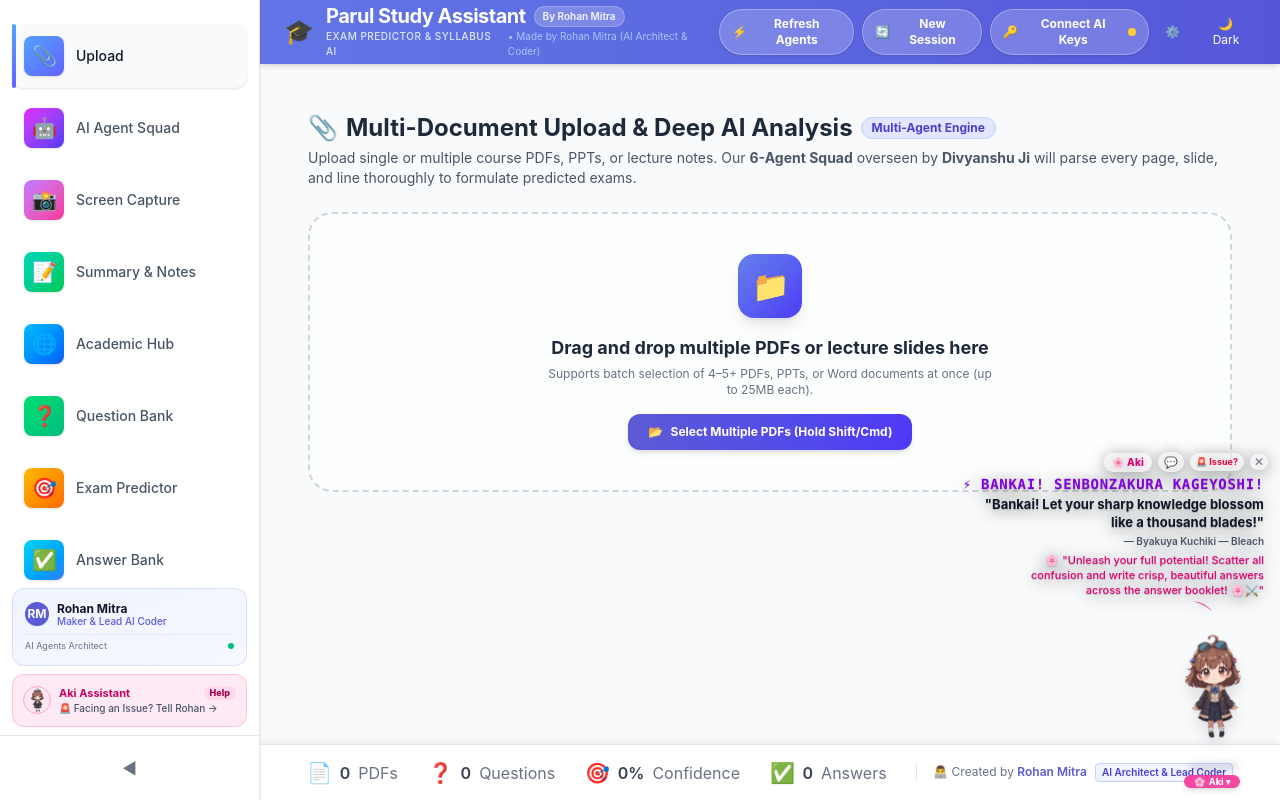
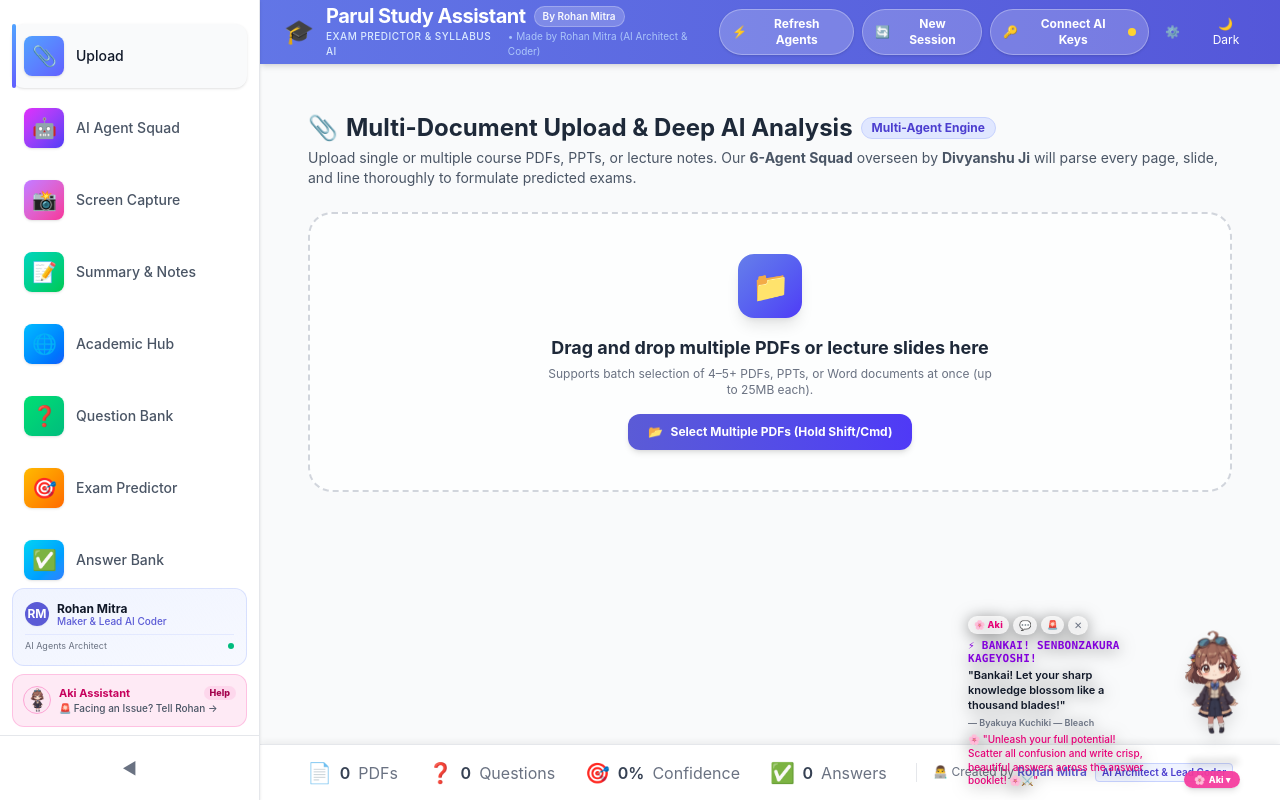
Before and after one commit to ronniee96/parul-study-assistant, a React (Vite) app in the folder frontend/: page / in a window 1280 px wide. Built offline with nearby package versions, Linux system fonts and the light colour scheme.

Commit message:
fix: simplify Divyanshu Ji title to 'Academic Patron' everywhere + fix Aki text overlap (flex-row layout)

```diff
--- a/frontend/src/components/AgentSquadTab.jsx
+++ b/frontend/src/components/AgentSquadTab.jsx
@@ -5,7 +5,7 @@ const AGENTS = [
   {
     id: 'president',
     name: 'Divyanshu Ji',
-    role: 'University President & Chief Academic Patron',
+    role: 'Academic Patron',
     avatar: '🏛️',
     model: 'Gemini 1.5 Pro / GPT-4o Enterprise',
     gradient: 'from-blue-600 via-indigo-600 to-purple-700',
--- a/frontend/src/components/AkiDashboardCompanion.jsx
+++ b/frontend/src/components/AkiDashboardCompanion.jsx
@@ -203,63 +203,47 @@ export default function AkiDashboardCompanion({
   };
 
   return (
-    <div className="fixed bottom-3 right-3 z-40 select-none flex flex-col items-end pointer-events-none">
+    /* ── OUTER: flex-row — TEXT on LEFT, AKI on RIGHT — anchored bottom-right corner ── */
+    <div className="fixed bottom-3 right-3 z-40 select-none flex flex-row items-end gap-2 pointer-events-none">
 
-      {/* ──────────────────────────────────────────────────────────────────── */}
-      {/* BACKGROUNDLESS ANIME SPEECH DIALOGUE (SPEAKING DIRECTLY FROM MOUTH)   */}
-      {/* ──────────────────────────────────────────────────────────────────── */}
+      {/* ══════════════════════════════════════════════════════════════════ */}
+      {/* LEFT COLUMN — BACKGROUNDLESS SPEECH TEXT (max 180px, never bleeds) */}
+      {/* ══════════════════════════════════════════════════════════════════ */}
       <AnimatePresence>
         {isExpanded && (
           <motion.div
-            initial={{ opacity: 0, y: 10, scale: 0.95 }}
-            animate={{ opacity: 1, y: 0, scale: 1 }}
-            exit={{ opacity: 0, y: 10, scale: 0.95 }}
-            transition={{ duration: 0.2 }}
-            className="pointer-events-auto mb-1 w-[260px] sm:w-[310px] text-right flex flex-col items-end relative drop-shadow-[0_2px_8px_rgba(0,0,0,0.5)] dark:drop-shadow-[0_2px_12px_rgba(0,0,0,0.9)] cursor-pointer select-none"
-            onClick={handleAkiClick}
-            title="Click to cycle quote & watch Aki jump! 🌸"
+            initial={{ opacity: 0, x: 16, scale: 0.95 }}
+            animate={{ opacity: 1, x: 0, scale: 1 }}
+            exit={{ opacity: 0, x: 16, scale: 0.95 }}
+            transition={{ duration: 0.22 }}
+            className="pointer-events-auto flex flex-col items-start text-left max-w-[180px] drop-shadow-[0_2px_8px_rgba(0,0,0,0.55)] dark:drop-shadow-[0_2px_12px_rgba(0,0,0,0.9)] select-none"
           >
-            {/* Minimalist Top Indicator & Controls (Transparent, Backgroundless) */}
-            <div className="flex items-center gap-1.5 mb-0.5">
-              <span className="text-[10px] font-extrabold tracking-wide text-pink-600 dark:text-pink-300 bg-white/70 dark:bg-black/70 px-2 py-0.5 rounded-full backdrop-blur-xs">
+            {/* ── Controls row (tiny, on top of the text column) ── */}
+            <div className="flex items-center gap-1 mb-1 flex-wrap">
+              <span className="text-[9px] font-extrabold tracking-wide text-pink-600 dark:text-pink-300 bg-white/75 dark:bg-black/70 px-1.5 py-0.5 rounded-full backdrop-blur-xs">
                 🌸 Aki
               </span>
               <button
-                onClick={(e) => {
-                  e.stopPropagation();
-                  setShowChatInput(!showChatInput);
-                }}
-                className="text-[11px] p-0.5 text-gray-700 dark:text-gray-200 hover:text-pink-600 cursor-pointer bg-white/70 dark:bg-black/70 rounded-full px-1.5 backdrop-blur-xs"
+                onClick={(e) => { e.stopPropagation(); setShowChatInput(!showChatInput); }}
+                className="text-[10px] text-gray-700 dark:text-gray-200 hover:text-pink-600 cursor-pointer bg-white/75 dark:bg-black/70 rounded-full px-1.5 py-0.5 backdrop-blur-xs"
                 title="Ask Aki a quick study question"
-              >
-                💬
-              </button>
+              >💬</button>
               <button
-                onClick={(e) => {
-                  e.stopPropagation();
-                  handleRedirectToFeedback();
-                }}
-                className="text-[9px] font-bold text-rose-600 dark:text-rose-400 bg-white/70 dark:bg-black/70 px-1.5 py-0.5 rounded-full backdrop-blur-xs cursor-pointer hover:bg-rose-100"
-                title="Facing any issue? Report to Divyanshu Ji & Squad"
-              >
-                🚨 Issue?
-              </button>
+                onClick={(e) => { e.stopPropagation(); handleRedirectToFeedback(); }}
+                className="text-[9px] font-bold text-rose-600 dark:text-rose-400 bg-white/75 dark:bg-black/70 px-1.5 py-0.5 rounded-full backdrop-blur-xs cursor-pointer hover:bg-rose-100"
+                title="Report issue to Divyanshu Ji & Squad"
+              >🚨</button>
               <button
-                onClick={(e) => {
-                  e.stopPropagation();
-                  setIsExpanded(false);
-                }}
-                className="text-gray-500 hover:text-gray-800 dark:hover:text-gray-100 text-xs px-1 cursor-pointer bg-white/70 dark:bg-black/70 rounded-full backdrop-blur-xs"
+                onClick={(e) => { e.stopPropagation(); setIsExpanded(false); }}
+                className="text-gray-500 hover:text-gray-800 dark:hover:text-gray-100 text-[10px] px-1.5 py-0.5 cursor-pointer bg-white/75 dark:bg-black/70 rounded-full backdrop-blur-xs"
                 title="Hide speech"
-              >
-                ✕
-              </button>
+              >✕</button>
             </div>
 
-            {/* CHAT INPUT MODE (OPTIONAL, DISCREET) */}
+            {/* ── Chat input mode ── */}
             {showChatInput ? (
               <div
-                className="w-full p-2 rounded-xl bg-white/90 dark:bg-gray-900/90 backdrop-blur-md border border-pink-400/40 text-left shadow-lg mt-1"
+                className="w-full p-2 rounded-xl bg-white/90 dark:bg-gray-900/90 backdrop-blur-md border border-pink-400/40 shadow-lg"
                 onClick={(e) => e.stopPropagation()}
               >
                 {akiChatReply ? (
@@ -268,16 +252,10 @@ export default function AkiDashboardCompanion({
                   </p>
                 ) : (
                   <p className="text-[10px] text-gray-600 dark:text-gray-400 mb-1">
-                    Ask Aki anything about exam prep or Antigravity!
+                    Ask Aki anything!
                   </p>
                 )}
-                <form
-                  onSubmit={(e) => {
-                    e.preventDefault();
-                    handleSendAkiQuery();
-                  }}
-                  className="flex items-center gap-1"
-                >
+                <form onSubmit={(e) => { e.preventDefault(); handleSendAkiQuery(); }} className="flex items-center gap-1">
                   <input
                     type="text"
                     value={userQuery}
@@ -289,91 +267,70 @@ export default function AkiDashboardCompanion({
                     type="submit"
                     disabled={isAskingAki || !userQuery.trim()}
                     className="px-2 py-1 bg-pink-600 text-white font-bold text-[10px] rounded-lg cursor-pointer disabled:opacity-50"
-                  >
-                    Send
-                  </button>
+                  >Send</button>
                 </form>
               </div>
             ) : (
-              /* PURE BACKGROUNDLESS FLOATING MANGA DIALOGUE DIRECTLY FROM HER MOUTH */
-              <div className="flex flex-col items-end text-right px-1">
-                {/* 1. ROMAJI HEADING ON TOP (CLEAN, BALANCED FONT SIZE, NO BOX) */}
-                <p className="font-mono font-black text-xs sm:text-sm uppercase tracking-wider text-purple-700 dark:text-purple-300 text-shadow-sm">
+              /* ── PURE BACKGROUNDLESS SPEECH — click anywhere to cycle quote ── */
+              <div
+                className="flex flex-col items-start text-left cursor-pointer"
+                onClick={handleAkiClick}
+                title="Click to cycle quote & watch Aki jump! 🌸"
+              >
+                {/* 1. ROMAJI on top */}
+                <p className="font-mono font-black text-[11px] uppercase tracking-wide text-purple-700 dark:text-purple-300 leading-tight break-words w-full">
                   ⚡ {activeQuote.romaji}
                 </p>
 
-                {/* 2. ENGLISH TRANSLATION BELOW IN CLEAN READABLE FONT */}
-                <p className="font-sans font-bold text-xs sm:text-[13px] text-gray-900 dark:text-white leading-snug mt-0.5 text-shadow-sm">
+                {/* 2. English translation */}
+                <p className="font-sans font-semibold text-[11px] text-gray-900 dark:text-white leading-snug mt-0.5 break-words w-full">
                   "{activeQuote.english}"
                 </p>
 
-                {/* 3. SUBTLE AUTHOR / ANIME SOURCE */}
-                <span className="text-[10px] text-gray-600 dark:text-gray-300 font-semibold mt-0.5">
+                {/* 3. Author */}
+                <span className="text-[9px] text-gray-500 dark:text-gray-400 font-semibold mt-0.5">
                   — {activeQuote.author}
                 </span>
 
-                {/* 4. AKI'S CHEERING VOICE LINE */}
-                <p className="text-[11px] text-pink-600 dark:text-pink-300 font-medium leading-snug mt-1 text-shadow-xs max-w-[270px]">
+                {/* 4. Aki voice line */}
+                <p className="text-[10px] text-pink-600 dark:text-pink-300 font-medium leading-snug mt-1 break-words w-full">
                   🌸 "{activeQuote.voice}"
                 </p>
-
-                {/* Manga Dialogue Tail pointing directly towards Aki's mouth */}
-                <div className="w-6 h-3 relative mt-0.5 mr-12 opacity-85">
-                  <svg viewBox="0 0 24 12" className="w-6 h-3 text-pink-500 fill-current">
-                    <path d="M 0 0 C 14 1 18 8 22 12 C 16 6 8 2 0 0 Z" />
-                  </svg>
-                </div>
               </div>
             )}
           </motion.div>
         )}
       </AnimatePresence>
 
-      {/* ──────────────────────────────────────────────────────────────────── */}
-      {/* REALISTIC ANIMATED ANIME MASCOT (AKI) WITH POSES, EYE BLINK & BOB   */}
-      {/* ──────────────────────────────────────────────────────────────────── */}
+      {/* ══════════════════════════════════════════════════════════════════ */}
+      {/* RIGHT COLUMN — AKI FIGURE (fixed right-edge, no overlap with text)  */}
+      {/* ══════════════════════════════════════════════════════════════════ */}
       <div className="pointer-events-auto flex flex-col items-center relative cursor-pointer group">
 
-        {/* Floating Emote Particles during Jump (ONLY English / Romaji emojis) */}
+        {/* Floating Emote Particles — scoped inside Aki's column, no page bleed */}
         <AnimatePresence>
           {emotes.map((em) => (
             <motion.div
               key={em.id}
               initial={{ opacity: 0, scale: 0.4, x: 0, y: 0 }}
-              animate={{ opacity: 1, scale: 1.25, x: em.x, y: em.y }}
+              animate={{ opacity: 1, scale: 1.2, x: em.x, y: em.y }}
               exit={{ opacity: 0, scale: 0.2 }}
               transition={{ duration: 0.9, ease: "easeOut" }}
-              className="absolute -top-4 pointer-events-none font-bold text-xs sm:text-sm select-none z-50 text-pink-500 whitespace-nowrap drop-shadow-xs"
+              className="absolute -top-4 pointer-events-none font-bold text-xs select-none z-50 text-pink-500 whitespace-nowrap drop-shadow-xs"
             >
               {em.icon}
             </motion.div>
           ))}
         </AnimatePresence>
 
-        {/* Mascot Wrapper with Organic Anime Movement, Eye Blink & Trampoline Jump */}
+        {/* Mascot: Organic Anime Movement + Eye Blink + Trampoline Jump */}
         <motion.div
           animate={
             actionState === 'jumping'
-              ? {
-                  y: [0, 8, -48, 6, -18, 0],
-                  scaleY: [1, 0.72, 1.26, 0.88, 1.05, 1],
-                  scaleX: [1, 1.26, 0.84, 1.10, 0.98, 1],
-                  rotate: [0, -8, 8, -4, 0]
-                }
+              ? { y: [0, 8, -48, 6, -18, 0], scaleY: [1, 0.72, 1.26, 0.88, 1.05, 1], scaleX: [1, 1.26, 0.84, 1.10, 0.98, 1], rotate: [0, -8, 8, -4, 0] }
               : isTalking
-              ? {
-                  // Lively rhythmic bob while speaking / cheering
-                  y: [0, -3, 1, -2, 0],
-                  rotate: [0, -2, 2, -1, 0],
-                  scaleY: [1, 1.03, 0.98, 1]
-                }
-              : {
-                  // Gentle organic anime breathing & hair sway
-                  y: [0, -4, 0],
-                  scaleY: isBlinking ? [1, 0.96, 1] : [1, 1.025, 1],
-                  scaleX: [1, 0.99, 1],
-                  rotate: [0, 1.2, -1.2, 0]
-                }
+              ? { y: [0, -3, 1, -2, 0], rotate: [0, -2, 2, -1, 0], scaleY: [1, 1.03, 0.98, 1] }
+              : { y: [0, -4, 0], scaleY: isBlinking ? [1, 0.96, 1] : [1, 1.025, 1], scaleX: [1, 0.99, 1], rotate: [0, 1.2, -1.2, 0] }
           }
           transition={
             actionState === 'jumping'
@@ -384,19 +341,13 @@ export default function AkiDashboardCompanion({
           }
           onClick={handleAkiClick}
           className="relative flex flex-col items-center"
-          title="Click Aki to make her jump & cheer with cool quotes! 🌸"
+          title="Click Aki to jump & cheer! 🌸"
         >
-          {/* Dynamic Anime Mascot Image with smooth pose transitions */}
           <div className="w-24 h-32 sm:w-28 sm:h-36 relative flex items-center justify-center">
             <motion.img
               key={currentPoseImg}
               initial={{ opacity: 0.85, scale: 0.97 }}
-              animate={{
-                opacity: 1,
-                scale: 1,
-                // Eye blink micro-squash
-                scaleY: isBlinking ? 0.96 : 1
-              }}
+              animate={{ opacity: 1, scale: 1, scaleY: isBlinking ? 0.96 : 1 }}
               transition={{ duration: 0.18 }}
               src={currentPoseImg}
               alt="Aki - Anime Companion"
@@ -404,18 +355,12 @@ export default function AkiDashboardCompanion({
             />
           </div>
 
-          {/* Dynamic 3D Ground Shadow */}
+          {/* Ground shadow */}
           <motion.div
             animate={
               actionState === 'jumping'
-                ? {
-                    scale: [1, 1.3, 0.4, 1.1, 0.7, 1],
-                    opacity: [0.35, 0.45, 0.12, 0.4, 0.2, 0.35]
-                  }
-                : {
-                    scale: [1, 0.85, 1],
-                    opacity: [0.35, 0.25, 0.35]
-                  }
+                ? { scale: [1, 1.3, 0.4, 1.1, 0.7, 1], opacity: [0.35, 0.45, 0.12, 0.4, 0.2, 0.35] }
+                : { scale: [1, 0.85, 1], opacity: [0.35, 0.25, 0.35] }
             }
             transition={
               actionState === 'jumping'
@@ -426,11 +371,11 @@ export default function AkiDashboardCompanion({
           />
         </motion.div>
 
-        {/* Minimalist Floating Pill Toggle */}
+        {/* Pill toggle to show/hide speech */}
         <div
           onClick={() => setIsExpanded(!isExpanded)}
-          className="mt-1 px-2.5 py-0.8 rounded-full bg-pink-500/90 hover:bg-pink-600 text-white font-extrabold text-[9px] shadow-md backdrop-blur-md transition-all flex items-center gap-1 cursor-pointer hover:scale-105 active:scale-95"
-          title={isExpanded ? "Collapse chat bubble" : "Open chat bubble"}
+          className="mt-1 px-2.5 py-0.5 rounded-full bg-pink-500/90 hover:bg-pink-600 text-white font-extrabold text-[9px] shadow-md backdrop-blur-md transition-all flex items-center gap-1 cursor-pointer hover:scale-105 active:scale-95"
+          title={isExpanded ? 'Hide Aki speech' : 'Show Aki speech'}
         >
           <span>🌸</span>
           <span>Aki {isExpanded ? '▾' : '▴'}</span>
--- a/frontend/src/components/SettingsTab.jsx
+++ b/frontend/src/components/SettingsTab.jsx
@@ -337,7 +337,7 @@ export default function SettingsTab({
   }, [apiKeys]);
 
   const AGENT_PERSONAS = [
-    { id: 'dr_divyanshu', name: 'Divyanshu Ji', role: 'President & Chief Academic Patron', icon: '🏛️', desc: 'Presides over university academic excellence, Bloom\'s Taxonomy governance, and overall exam syllabus integrity.' },
+    { id: 'dr_divyanshu', name: 'Divyanshu Ji', role: 'Academic Patron', icon: '🏛️', desc: 'Presides over university academic excellence, Bloom\'s Taxonomy governance, and overall exam syllabus integrity.' },
     { id: 'prof_mukherjee', name: 'Prof. Mukherjee', role: 'Descriptive & Frameworks Lead', icon: '✍️', desc: 'Specializes in 10-mark blueprints, ASCII process flowcharts, and managerial essays.' },
     { id: 'prof_kulkarni', name: 'Prof. Kulkarni', role: 'Applied Case & Quantitative Analyst', icon: '📊', desc: 'Emphasizes numerical formulas, SWOT/BCG matrices, and real-world corporate case studies.' },
     { id: 'dr_gupta', name: 'Dr. Gupta', role: 'Pedagogy & Memory Retention', icon: '🧠', desc: 'Focuses on high-yield recall, examiner trap warnings, and simple mnemonics.' },
@@ -946,7 +946,7 @@ export default function SettingsTab({
               onChange={(e) => updateSetting('examinerPersona', e.target.value)}
               className="mt-1 w-full px-3 py-2 bg-white dark:bg-gray-950 border border-gray-300 dark:border-gray-700 rounded-lg text-xs font-medium focus:ring-2 focus:ring-primary-500 focus:outline-none"
             >
-              <option value="dr_divyanshu">Divyanshu Ji (President & Academic Patron)</option>
+              <option value="dr_divyanshu">Divyanshu Ji (Academic Patron)</option>
               <option value="prof_mukherjee">Prof. Mukherjee (Qualitative Frameworks & Diagrams)</option>
               <option value="prof_kulkarni">Prof. Kulkarni (Applied Case & Quantitative Analyst)</option>
               <option value="dr_gupta">Dr. Gupta (Pedagogy & High-Retention Memory)</option>
--- a/frontend/src/components/TransparencyAuditTab.jsx
+++ b/frontend/src/components/TransparencyAuditTab.jsx
@@ -271,7 +271,7 @@ export default function TransparencyAuditTab({ appState = {}, setActiveTab }) {
             {
               role: 'Divyanshu Ji',
               icon: '🏛️',
-              badge: 'President & Academic Patron',
+              badge: 'Academic Patron',
               color: 'border-l-amber-500',
               tasks: [
                 'Structures 2-mark, 5-mark, and 10-mark distribution',
```
